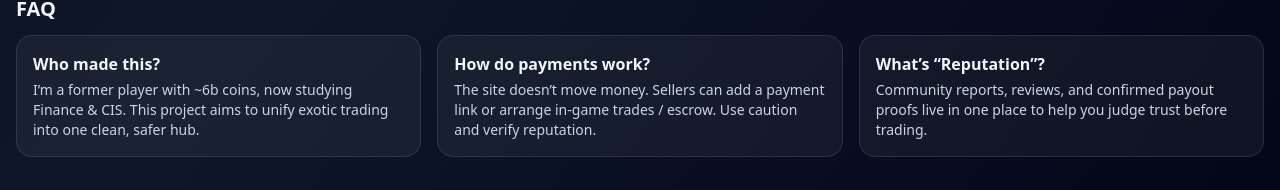
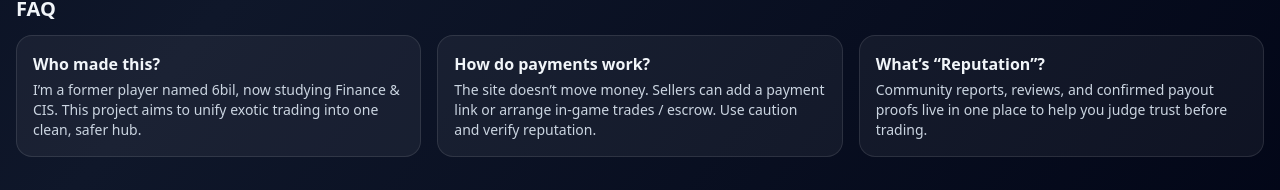
Before and after one commit to mikeburke906-ai/skyblock-exotics, a plain HTML site: page index.html in a window 1280 px wide. Shown: the part 1302-1492 px from the top of the page. Drawn offline with nearby package versions, Linux system fonts and the light colour scheme; no server answers.

Commit message:
Update index.html

```diff
--- a/index.html
+++ b/index.html
@@ -152,7 +152,7 @@
       <div class="grid md:grid-cols-2 lg:grid-cols-3 gap-4">
         <div class="rounded-2xl border border-white/10 bg-white/5 p-4">
           <h3 class="font-semibold">Who made this?</h3>
-          <p class="text-slate-300 text-sm mt-1">I’m a former player with ~6b coins, now studying Finance &amp; CIS. This project aims to unify exotic trading into one clean, safer hub.</p>
+          <p class="text-slate-300 text-sm mt-1">I’m a former player named 6bil, now studying Finance &amp; CIS. This project aims to unify exotic trading into one clean, safer hub.</p>
         </div>
         <div class="rounded-2xl border border-white/10 bg-white/5 p-4">
           <h3 class="font-semibold">How do payments work?</h3>
```
